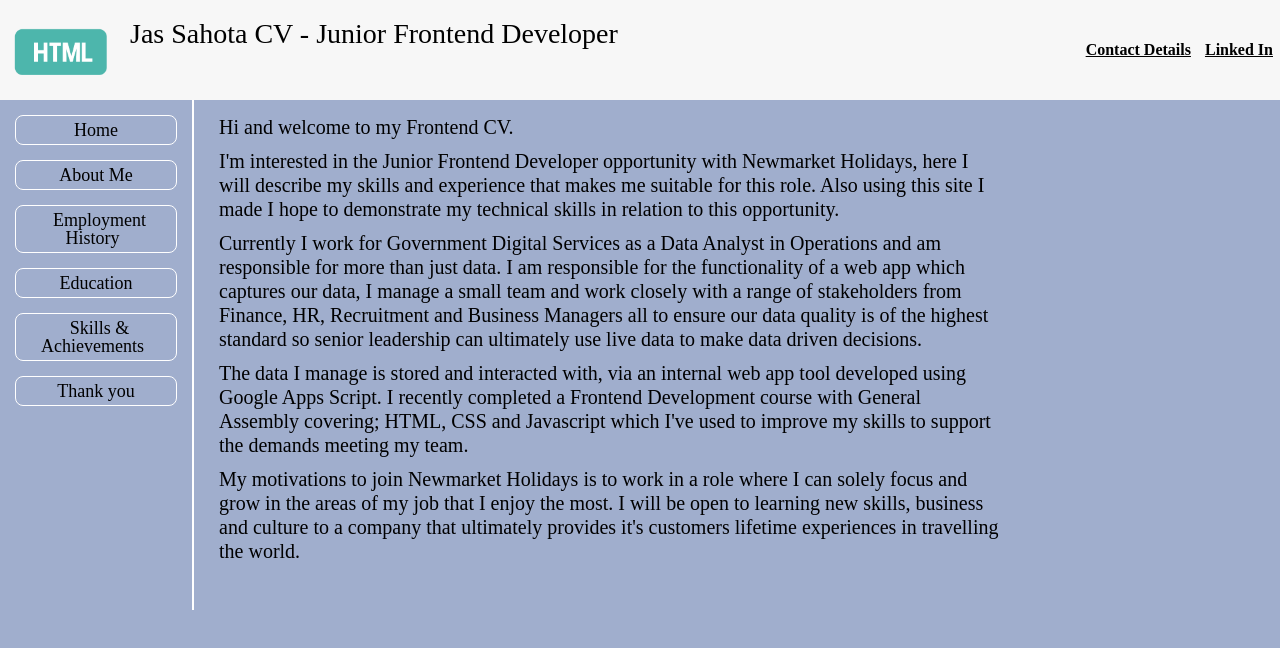
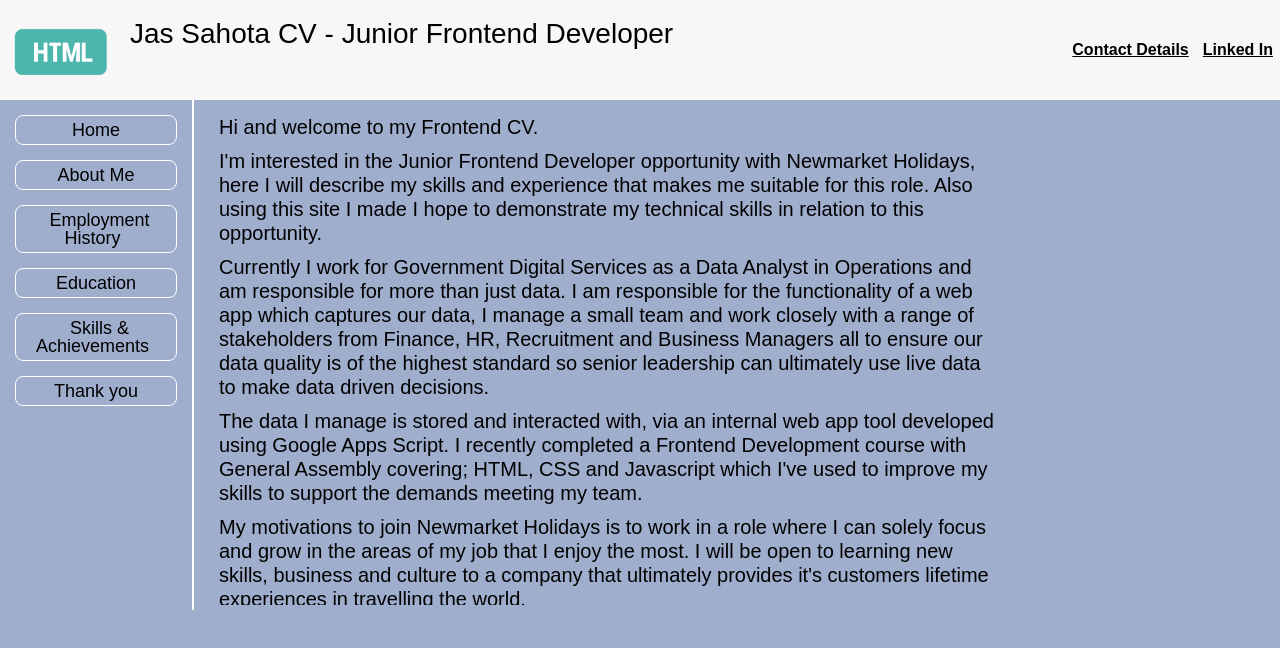
Before and after one commit to jastheman1/jas-sahota, a plain HTML site: page index.html in a window 1280 px wide. Drawn offline with Linux system fonts and the light colour scheme.

Commit message:
change font style to san-serif

```diff
--- a/css/main.css
+++ b/css/main.css
@@ -1,7 +1,7 @@
 /* how to download new fonts? */
 body {
     box-sizing: border-box;
-    font-family: Manrope;
+    font-family: sans-serif;
     color: black;
     background-color: #A0AECD;
 }
@@ -12,7 +12,7 @@ header {
     width: 100vw;
     display: flex;
     justify-content: space-between;
-    font-family: Manrope;
+    font-family: sans-serif;
     color: black;
 }
 
```
